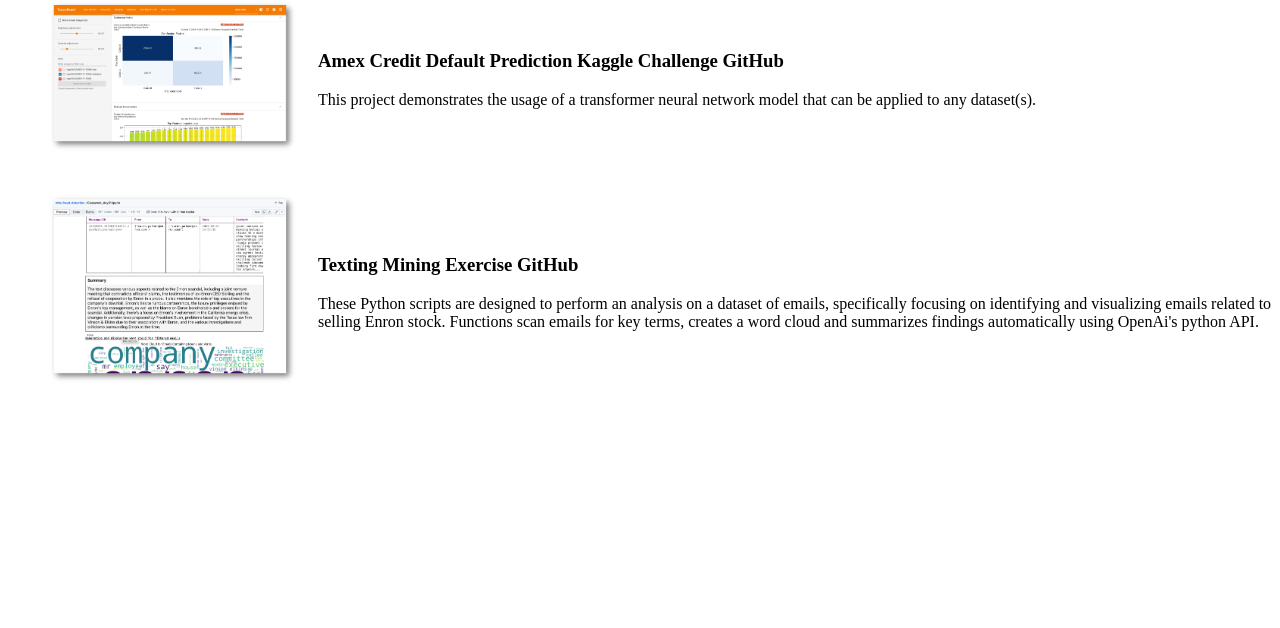
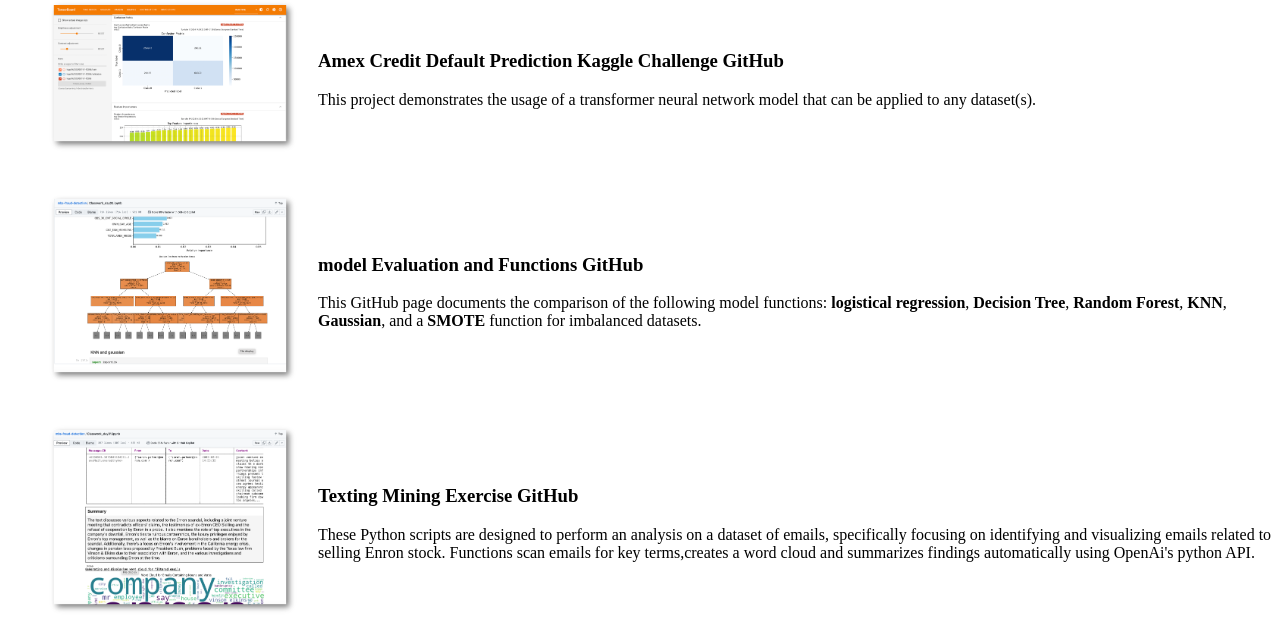
Before and after one commit to Dandata0101/mbs-Stock-signal-project, a Flask app: page / in a window 1280 px wide. Shown: the part 571-1199 px from the top of the page. Before the commit the page ends 951 px from the top, so only its background shows below. Run offline with Flask 3, Linux system fonts and the light colour scheme.

Commit message:
updated home page w new Github links

```diff
--- a/templates/home.html
+++ b/templates/home.html
@@ -82,6 +82,21 @@
 
     <br><br>
 
+       <!-- Image and Text Combo -->
+       <div class="image-text-combo">
+        <!-- Update the href attribute with the actual URL to your GitHub project -->
+        <a href="https://github.com/Dandata0101/mbs-fraud-detection/blob/main/Classwork_day03.ipynb">
+            <img src="{{ url_for('static', filename='homeimages/modelfx.png') }}" alt="text mining">
+        </a>
+        <div class="text">
+            <h3> model Evaluation and  Functions GitHub</h3>
+            <p>This GitHub page documents the comparison of the following model functions: <strong>logistical regression</strong>,
+            <strong>Decision Tree</strong>, <strong>Random Forest</strong>, <strong>KNN</strong>, <strong>Gaussian</strong>, and a <strong>SMOTE</strong> function for imbalanced datasets.</p>
+        </div>
+    </div>
+    </body>
+
+    <br><br>
     <!-- Image and Text Combo -->
     <div class="image-text-combo">
         <!-- Update the href attribute with the actual URL to your GitHub project -->
@@ -90,7 +105,9 @@
         </a>
         <div class="text">
             <h3> Texting Mining Exercise GitHub</h3>
-            <p>These Python scripts are designed to perform an analysis on a dataset of emails, specifically focusing on identifying and visualizing emails related to selling Enron stock. Functions scan emails for key terms, creates a word cloud and summarizes findings automatically using OpenAi's python API.</p>
+            <p>These Python scripts are designed to perform an analysis on a dataset of emails, specifically focusing
+            on identifying and visualizing emails related to selling Enron stock. Functions scan emails for key terms,creates
+            a word cloud and summarizes findings automatically using OpenAi's python API.</p>
         </div>
     </div>
     </body>
```
Also changed, not shown: static/homeimages/modelfx.png (added), 14 other files.
